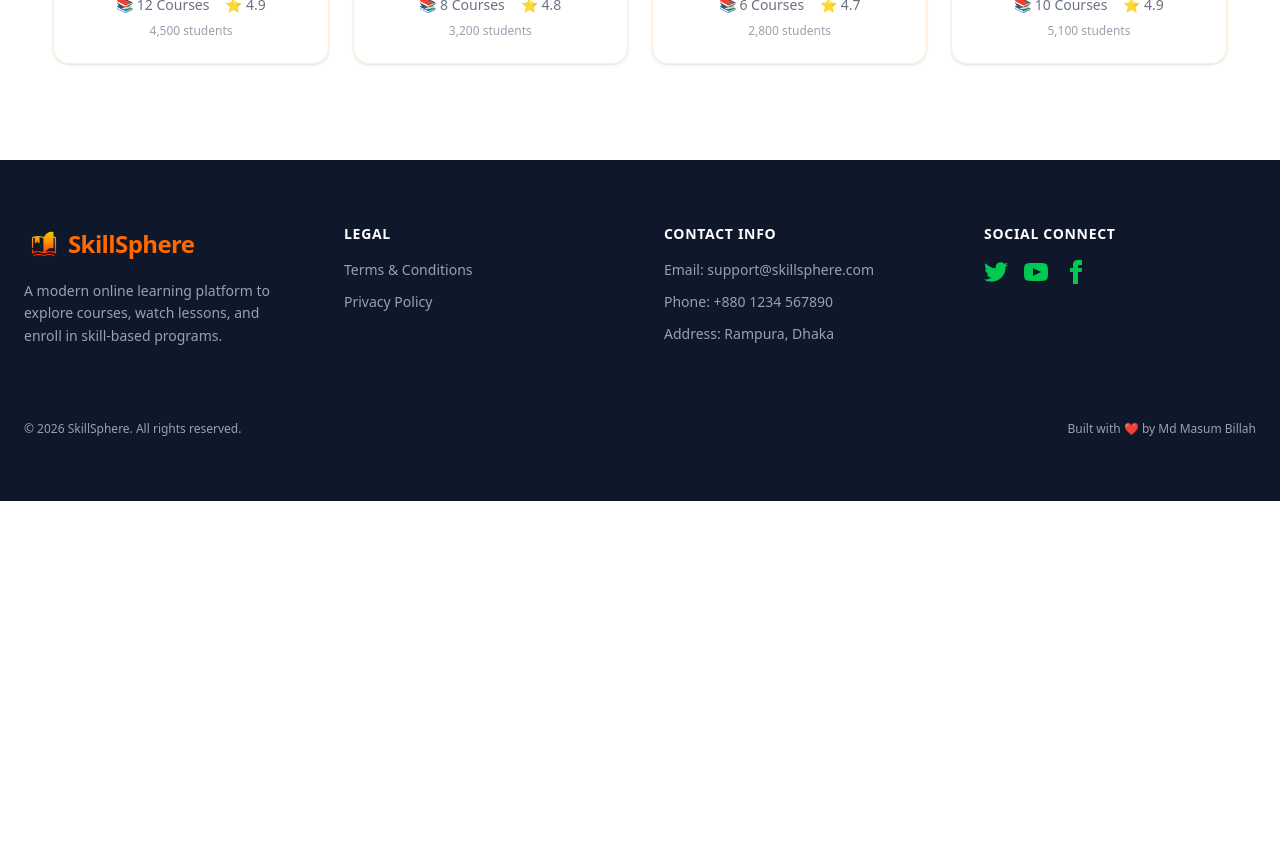
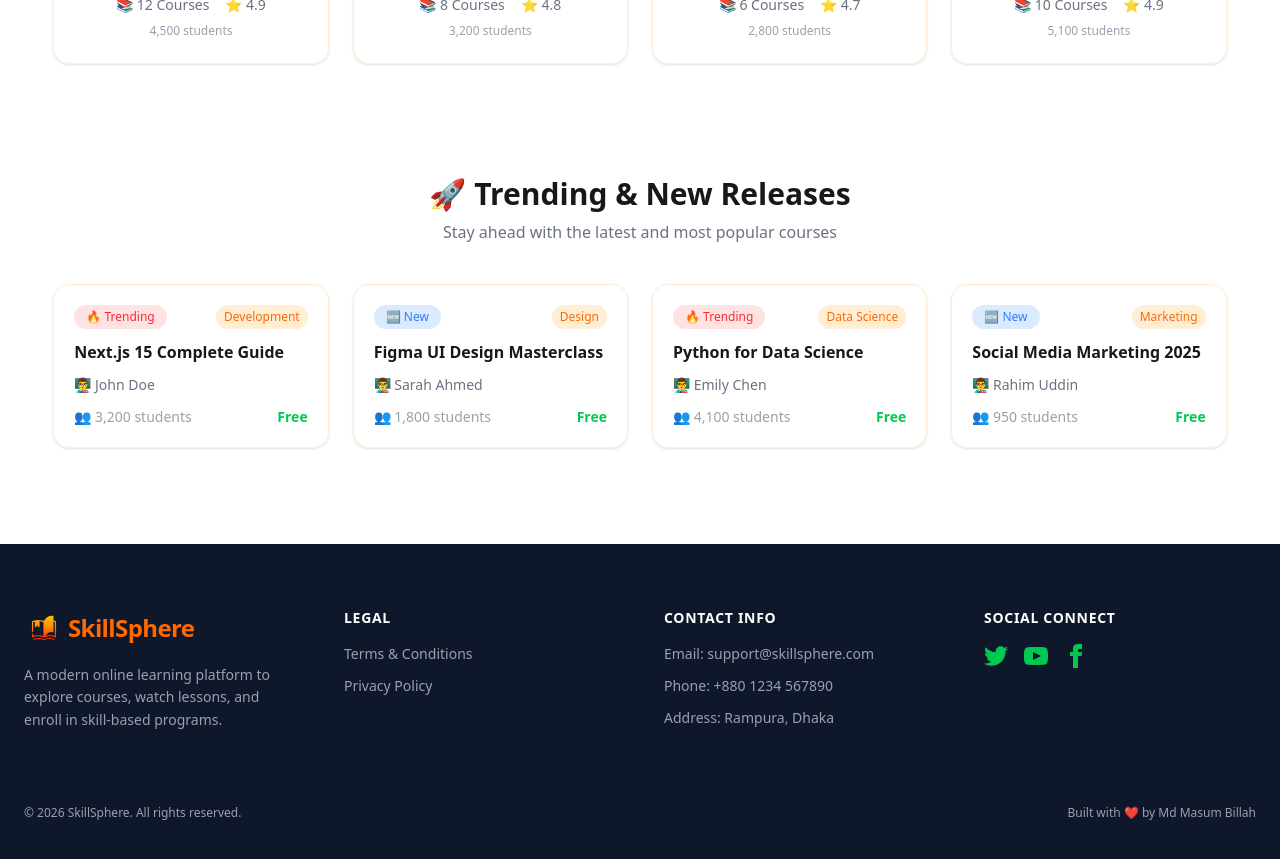
Before and after one commit to masum634510-png/skill-sphere, a Next.js app: page / in a window 1280 px wide. Shown: the part 2140-2999 px from the top of the page. Before the commit the page ends 2641 px from the top, so only its background shows below. Built offline with nearby package versions, Linux system fonts and the light colour scheme.

Commit message:
feat: add Trending Courses and New Releases section to home page

```diff
--- a/src/app/page.js
+++ b/src/app/page.js
@@ -2,6 +2,7 @@ import Banner from "@/component/Banner";
 import LearningTips from "@/component/LearningTips";
 import PopularCourses from "@/component/PopularCourses";
 import TopInstructors from "@/component/TopInstructorsSection";
+import TrendingCourses from "@/component/TrendingCourses";
 import Image from "next/image";
 
 
@@ -12,6 +13,7 @@ export default function Home() {
      <PopularCourses></PopularCourses>
      <LearningTips></LearningTips>
      <TopInstructors></TopInstructors>
+     <TrendingCourses></TrendingCourses>
    </div>
   );
 }
--- /dev/null
+++ b/src/component/TrendingCourses.jsx
@@ -0,0 +1,71 @@
+const trending = [
+    {
+        title: "Next.js 15 Complete Guide",
+        category: "Development",
+        instructor: "John Doe",
+        badge: "🔥 Trending",
+        badgeColor: "bg-red-100 text-red-500",
+        students: 3200,
+        price: "Free",
+    },
+    {
+        title: "Figma UI Design Masterclass",
+        category: "Design",
+        instructor: "Sarah Ahmed",
+        badge: "🆕 New",
+        badgeColor: "bg-blue-100 text-blue-500",
+        students: 1800,
+        price: "Free",
+    },
+    {
+        title: "Python for Data Science",
+        category: "Data Science",
+        instructor: "Emily Chen",
+        badge: "🔥 Trending",
+        badgeColor: "bg-red-100 text-red-500",
+        students: 4100,
+        price: "Free",
+    },
+    {
+        title: "Social Media Marketing 2025",
+        category: "Marketing",
+        instructor: "Rahim Uddin",
+        badge: "🆕 New",
+        badgeColor: "bg-blue-100 text-blue-500",
+        students: 950,
+        price: "Free",
+    },
+]
+
+const TrendingCourses = () => {
+    return (
+        <div className="py-14">
+            <div className="text-center mb-10">
+                <h2 className="text-3xl font-bold mb-2">🚀 Trending & New Releases</h2>
+                <p className="text-gray-500">Stay ahead with the latest and most popular courses</p>
+            </div>
+            <div className="grid grid-cols-1 sm:grid-cols-2 lg:grid-cols-4 gap-6">
+                {trending.map((course, i) => (
+                    <div key={i} className="p-5 rounded-2xl border border-orange-100 shadow-sm hover:shadow-md transition flex flex-col gap-3">
+                        <div className="flex justify-between items-center">
+                            <span className={`text-xs px-3 py-1 rounded-full font-medium ${course.badgeColor}`}>
+                                {course.badge}
+                            </span>
+                            <span className="text-xs bg-orange-100 text-orange-500 px-2 py-1 rounded-full">
+                                {course.category}
+                            </span>
+                        </div>
+                        <h3 className="text-base font-semibold leading-snug">{course.title}</h3>
+                        <p className="text-sm text-gray-500">👨‍🏫 {course.instructor}</p>
+                        <div className="flex justify-between items-center mt-auto text-sm text-gray-400">
+                            <span>👥 {course.students.toLocaleString()} students</span>
+                            <span className="text-green-500 font-semibold">{course.price}</span>
+                        </div>
+                    </div>
+                ))}
+            </div>
+        </div>
+    )
+}
+
+export default TrendingCourses
```
